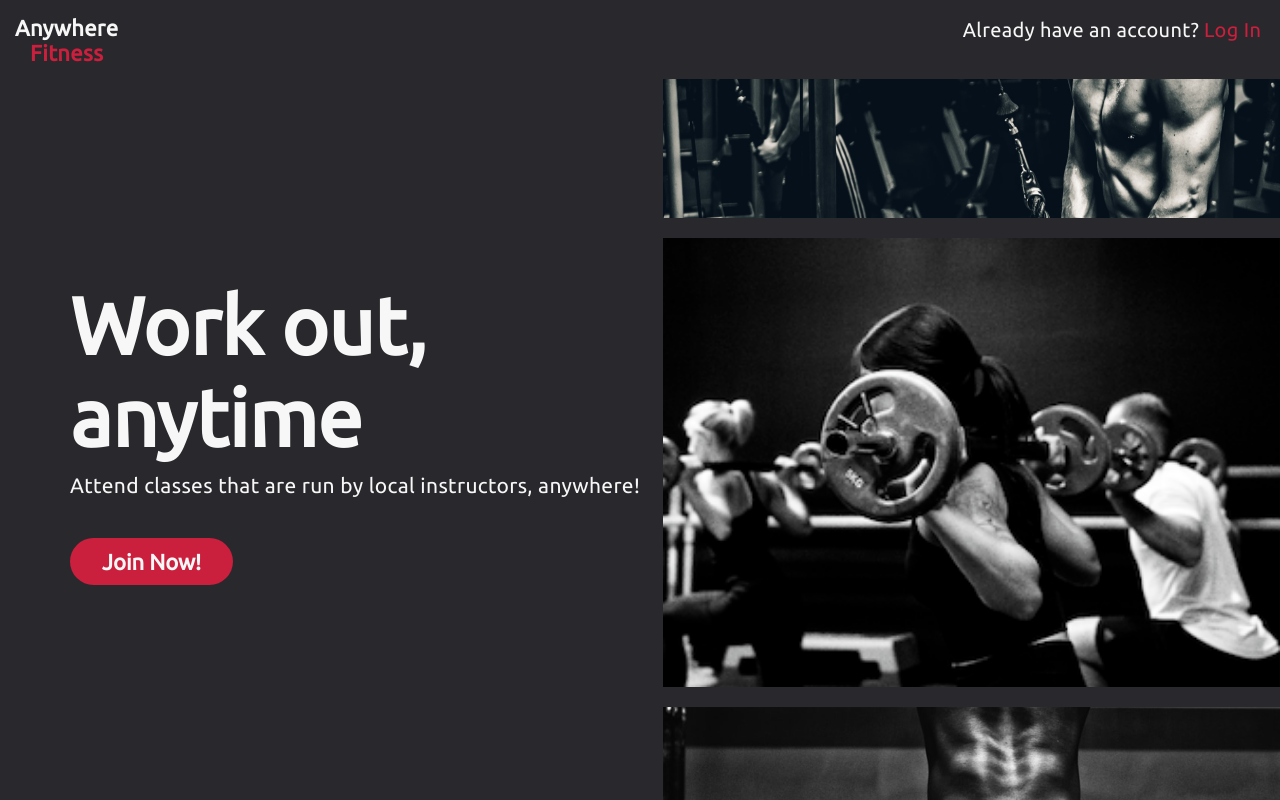
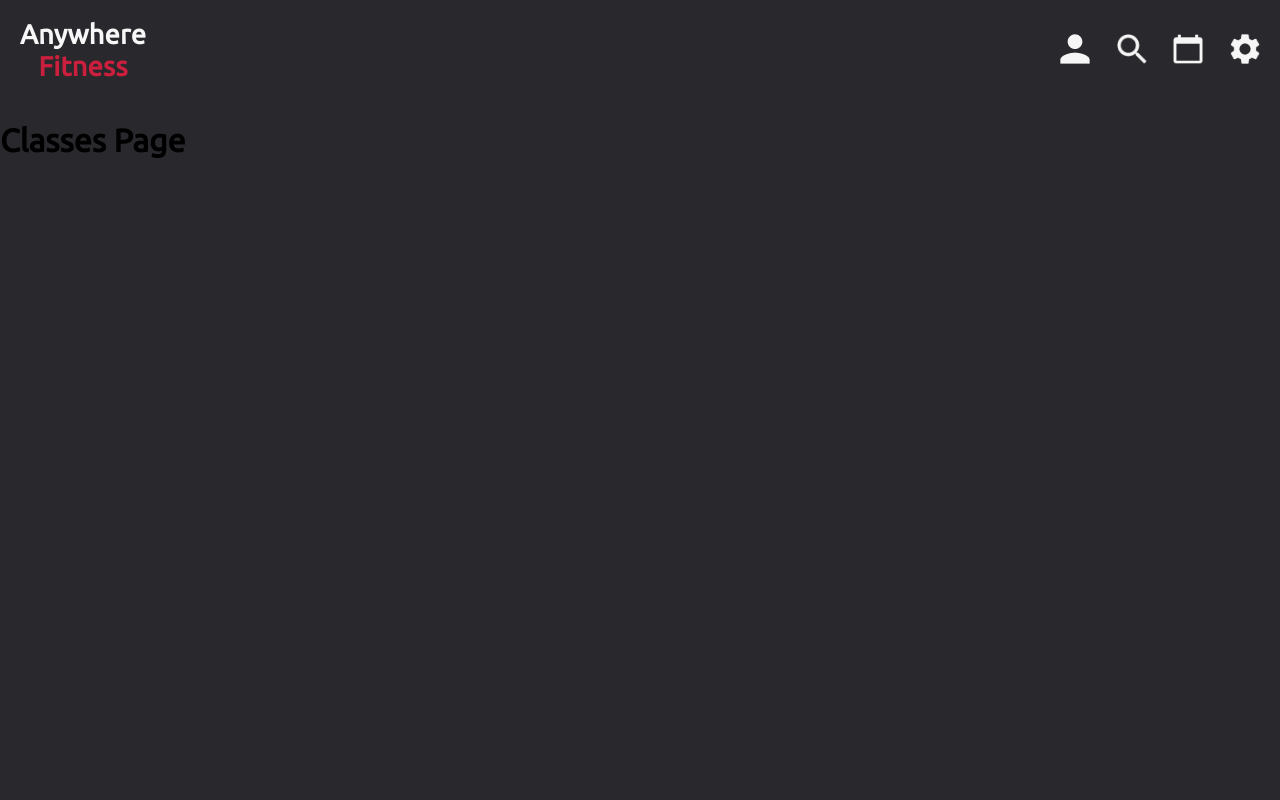
Before and after one commit to rbabaci1/Anywhere-Fitness, a React (Create React App) app in the folder anywhere-fitness/: page / in a window 1280 px wide. Shown: the top 800 px of the page. Built offline with nearby package versions, Linux system fonts and the light colour scheme.

Commit message:
import HomePageNav to InstructorHomePage

```diff
--- a/anywhere-fitness/src/App.js
+++ b/anywhere-fitness/src/App.js
@@ -15,8 +15,8 @@ import ClientHomePage from './Pages/ClientHomePage/ClientHomePage';
 function App() {
   return (
     <div className='App'>
-      <Route exact path='/' component={LandingPage} />
-      {/* <Route exact path='/' component={ClientHomePage} /> */}
+      {/* <Route exact path='/' component={LandingPage} /> */}
+      <Route exact path='/' component={ClientHomePage} />
 
       <Route exact path='/accountType' component={AccountType} />
       <Route path='/login' component={LoginPage} />
--- a/anywhere-fitness/src/Pages/ClientHomePage/ClientHomePage.js
+++ b/anywhere-fitness/src/Pages/ClientHomePage/ClientHomePage.js
@@ -7,6 +7,8 @@ export default function ClientHomePage() {
   return (
     <div>
       <HomePageNav />
+
+      <ClassesPage />
     </div>
   );
 }
--- a/anywhere-fitness/src/Pages/InstructorHomePage/InstructorHomePage.js
+++ b/anywhere-fitness/src/Pages/InstructorHomePage/InstructorHomePage.js
@@ -1,4 +1,6 @@
 import React from 'react';
+
+import HomePageNav from '../../ReusableComponents/HomePageNav';
 
 export default function InstructorHomePage() {
   return <div></div>;
```
